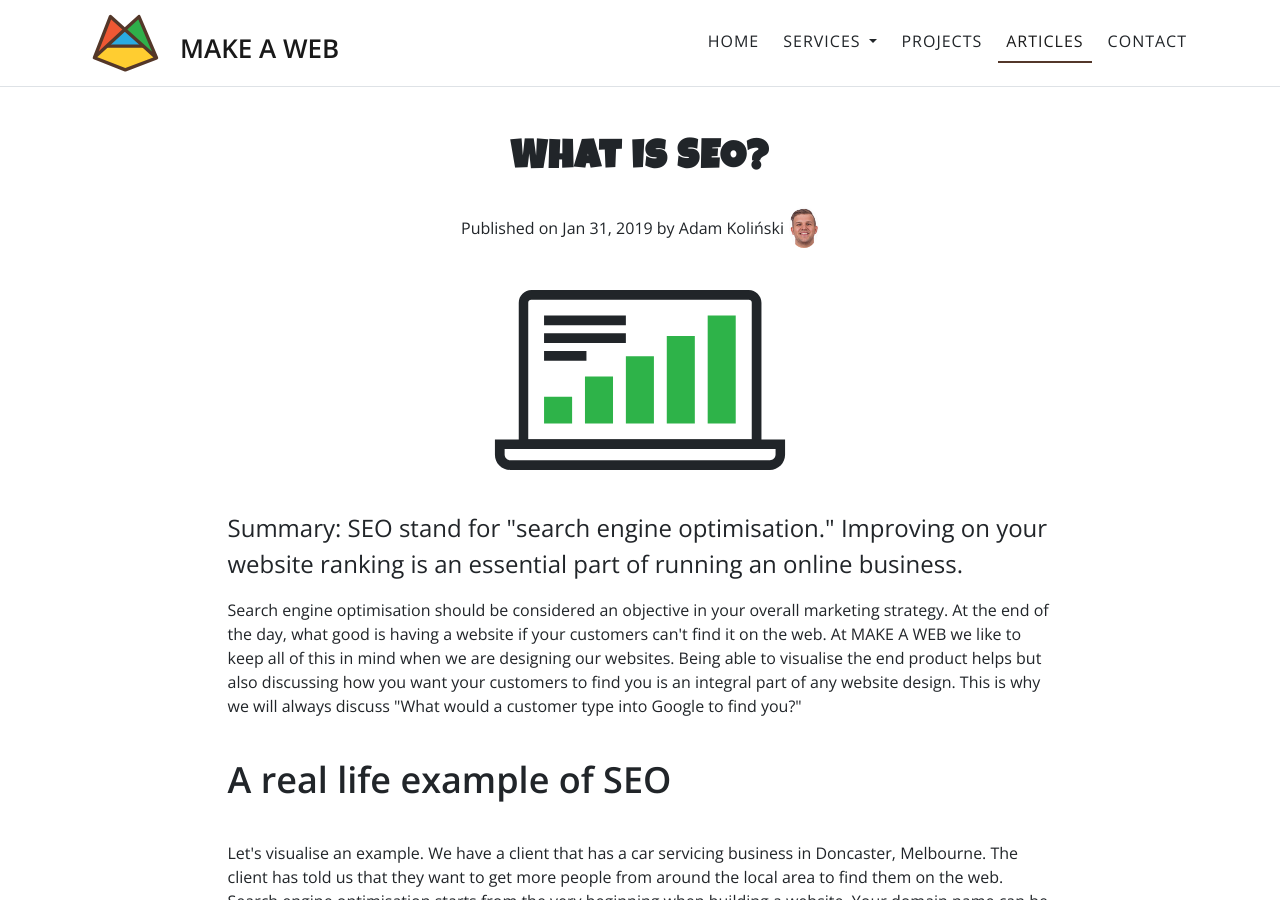
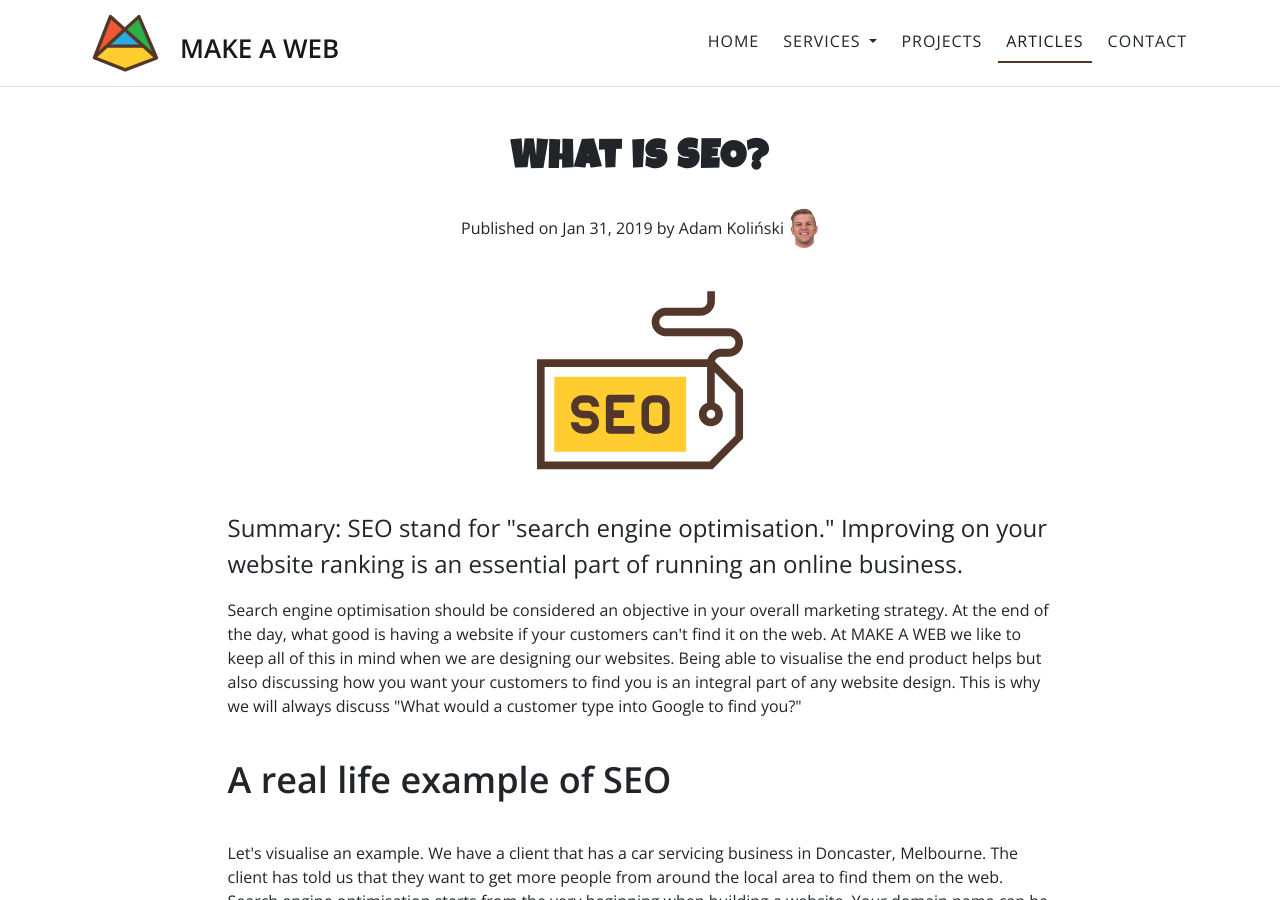
Before and after one commit to makeaweb/maw, a Jekyll site: the page built from _posts/2019-02-01-what-is-seo.html, in a window 1280 px wide and 900 px high. Built offline with Jekyll 4.4.1, drawn with Linux system fonts in a browser that asks for light colours; nearby versions of some CDN libraries; comment, search, counter and statistics services are not loaded.

Commit message:
Updates article

```diff
--- a/_posts/2019-02-01-what-is-seo.html
+++ b/_posts/2019-02-01-what-is-seo.html
@@ -4,8 +4,8 @@ title: "What is SEO?"
 date: 2019-02-01 09:00:00 +1700
 categories: tutorials
 tagline: SEO stand for "search engine optimisation." Improving on your website ranking is an essential part of running an online business.
-og_image: understanding-google-analytics
-article_image: /assets/images/dest/article-icons/understanding-google-analytics-icon.svg
+og_image: what-is-seo
+article_image: /assets/images/dest/article-icons/seo-icon.svg
 article_image_alt: An icon illustrating data being presented on a Computer
 comments: true
 ---
@@ -42,7 +42,6 @@ https://support.google.com/webmasters/answer/70897
 
 <h3 class="h2">Copy writing and adding fresh content</h3>
 
-
 https://www.business.gov.au/marketing/websites/improve-your-search-ranking
 
 <h3 class="h2">Links for other websites</h3>
@@ -59,8 +58,6 @@ https://www.business.gov.au/marketing/websites/improve-your-search-ranking
 </small>
 
 
-
-
 https://neilpatel.com/blog/google-search-console-crawl-stats/
 https://blog.hubspot.com/customers/seo-google-search-console-integration
 https://databox.com/ideas-for-improving-seo-with-google-search-console#internalLinks
```
Also changed, not shown: assets/images/dest/article-icons/seo-icon.svg (added), assets/images/dest/og-images/what-is-seo-landscape.jpg (added), assets/images/dest/og-images/what-is-seo-portrait.jpg (added), assets/images/src/article-icons/seo-icon.svg (added), assets/images/src/og-images/what-is-seo-landscape.jpg (added), assets/images/src/og-images/what-is-seo-portrait.jpg (added), 4 other files.
